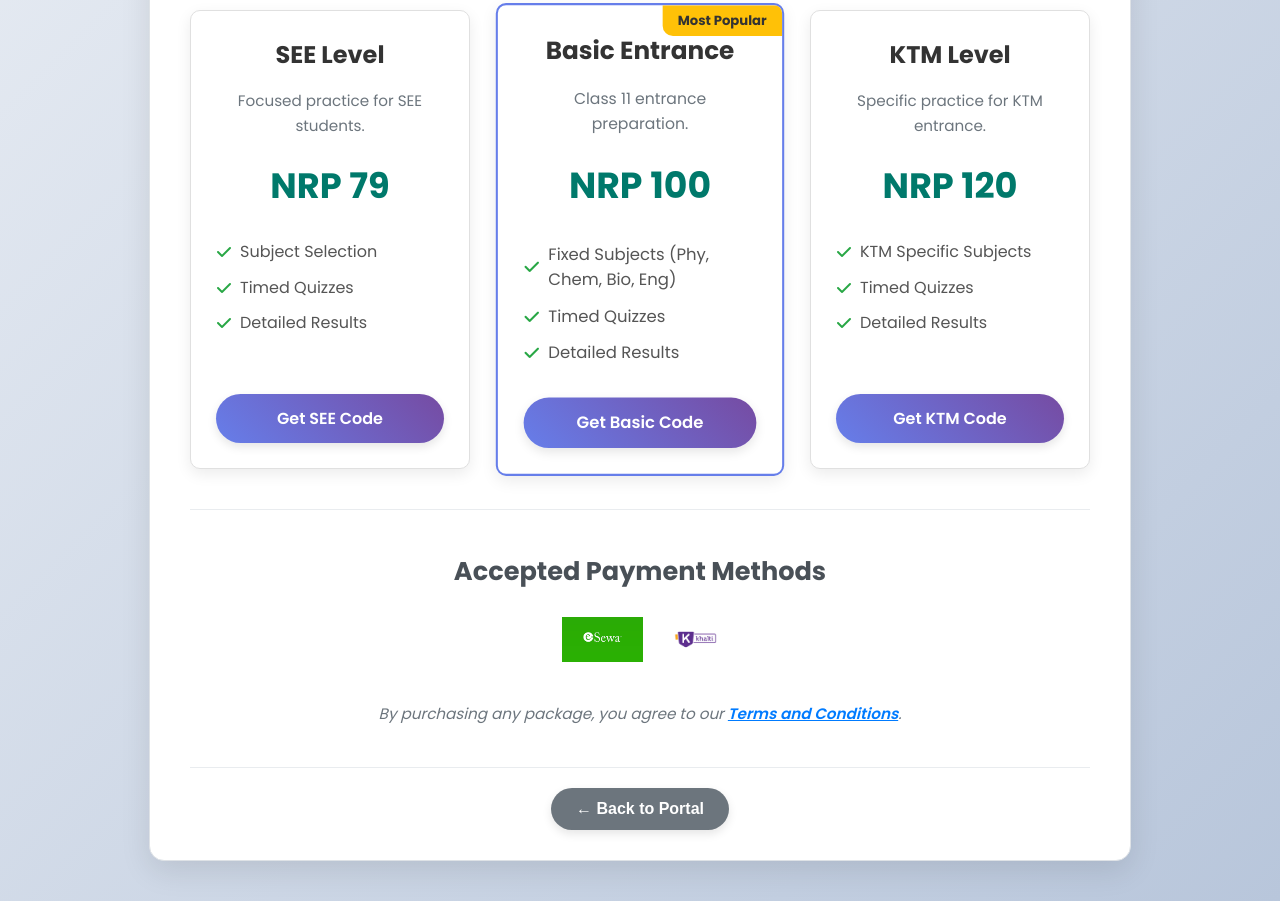
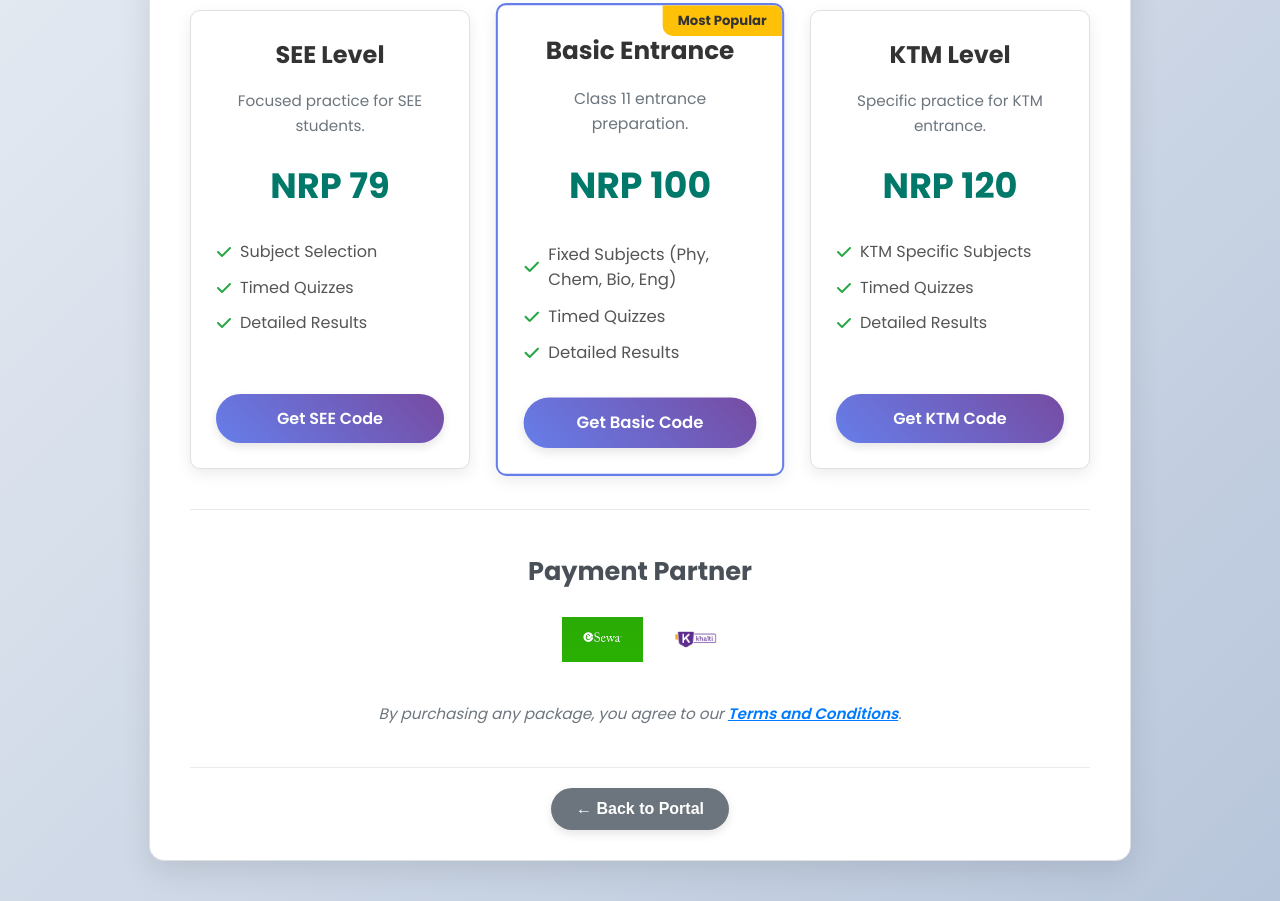
Before and after one commit to codesaksham11/mcqv4-, a plain HTML site: page getnotes.html in a window 1280 px wide. Shown: the part 906-1807 px from the top of the page. Drawn offline with Linux system fonts and the light colour scheme.

Commit message:
Update getnotes.html

```diff
--- a/getnotes.html
+++ b/getnotes.html
@@ -64,7 +64,7 @@
 
         <!-- ****** START: NEW Payment Partners Section ****** -->
         <section class="payment-partners-section">
-            <h2>Accepted Payment Methods</h2>
+            <h2> Payment Partner </h2>
             <div class="partners-logos">
                 <img src="images/download.png" alt="eSewa Payment Accepted" class="partner-logo">
                 <img src="images/images.png" alt="Khalti Payment Accepted" class="partner-logo">
```
